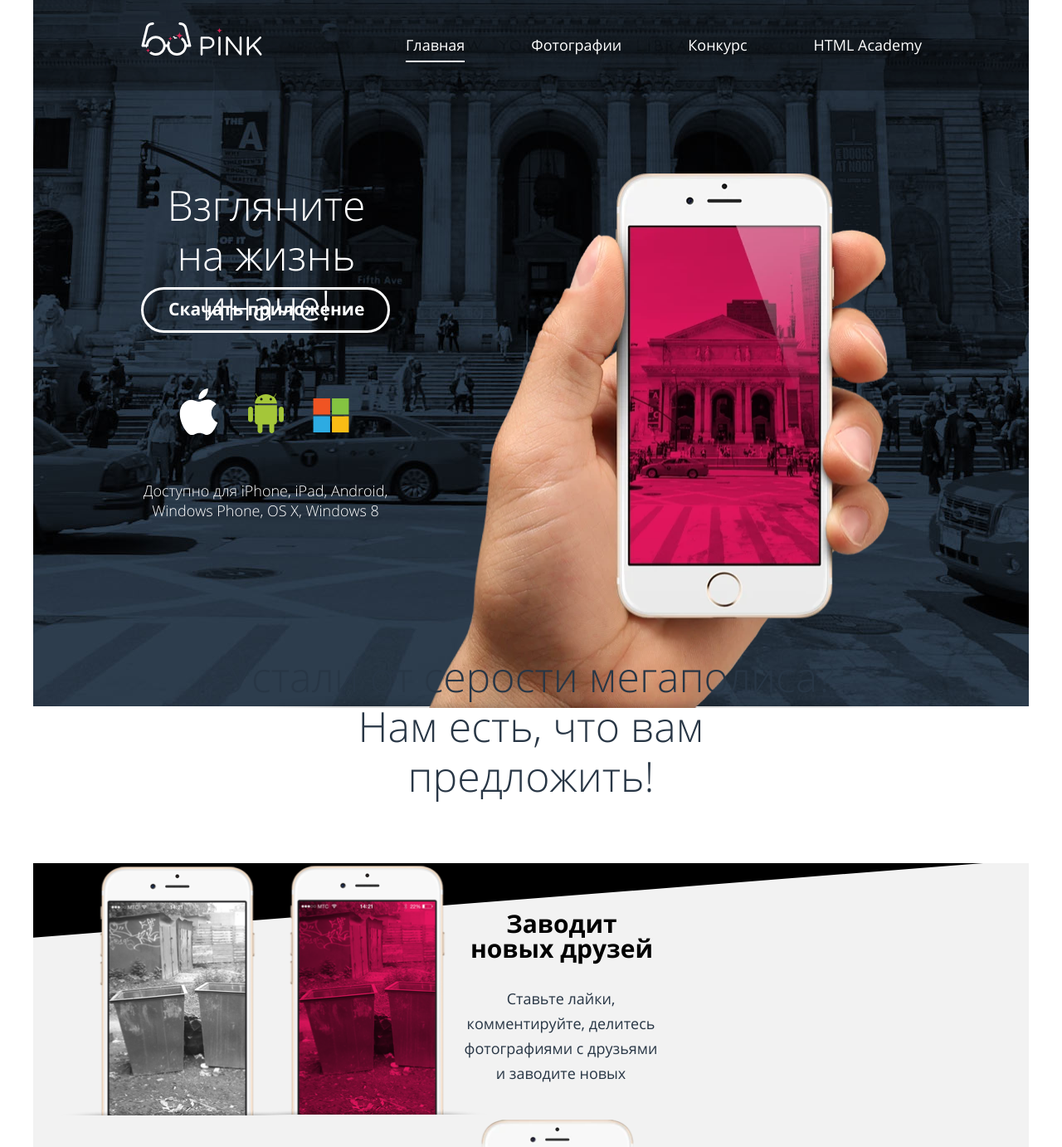
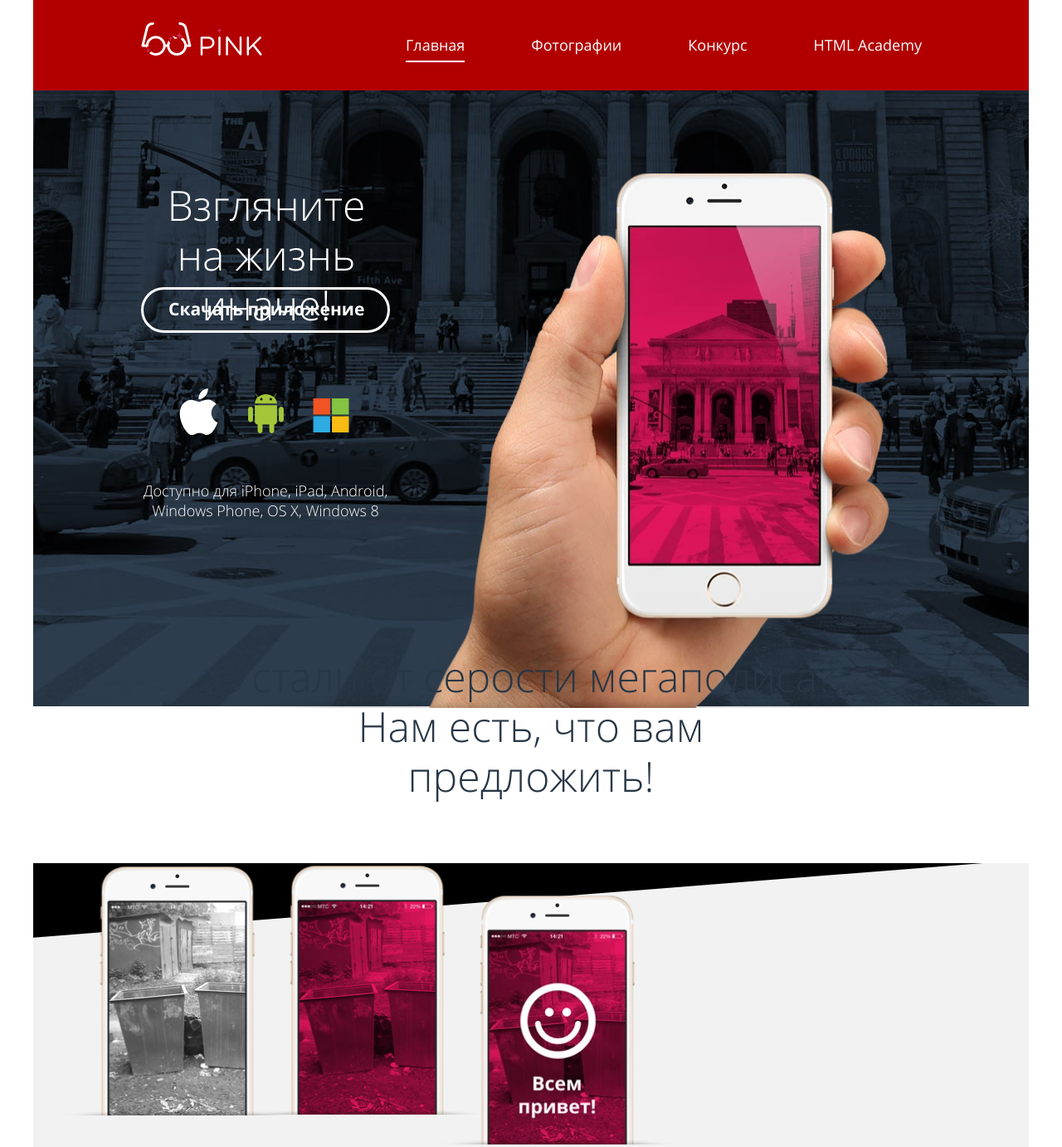
Before and after one commit to d109652/1005159-pink-17, a website: page source/index.html in a window 1280 px wide. Shown: the top 1382 px of the page at 83% size. Drawn offline with nearby package versions, Linux system fonts and the light colour scheme; files that its build step writes are made by us from their sources; files whose address does not match are found by name.

Commit message:
добавила контейнер для тянущегося фона

```diff
--- a/source/index.html
+++ b/source/index.html
@@ -36,6 +36,7 @@
       </symbol>
     </svg>
     <div class="site-wrapper">
+      <div class="page-header__background-container">
       <header class="page-header">
         <a class="page-header__logo">
           <svg class="page-header__logo-image" version="1.1" id="Layer_2" xmlns="http://www.w3.org/2000/svg" xmlns:xlink="http://www.w3.org/1999/xlink" x="0px" y="0px" width="146.3px" height="40.375px" viewBox="0 0 146.3 40.375" enable-background="new 0 0 146.3 40.375" xml:space="preserve">
@@ -82,6 +83,7 @@
           </ul>
         </nav>
       </header>
+      </div>
       <main class="page-index">
         <h1 class="visually-hidden">Взгляните на жизнь иначе c Pink!</h1>
         <section class="page-index__title-wrapper title-wrapper title-wrapper-index">
@@ -137,7 +139,7 @@
             <li class="advantages__item">
               <h3 class="advantages__title">Заводит новых друзей</h3>
               <p class="advantages__description">Ставьте лайки, комментируйте, делитесь фотографиями с друзьями и заводите новых</p>
-              <picture>
+              <picture class="advantages__image">
                 <source type="image/webp" media="(min-width: 1200px)" srcset="img/iphone-screen-3-desktop@1x.webp 1x, img/iphone-screen-3-desktop@2x.webp 2x">
                 <source type="image/webp" media="(min-width: 660px)" srcset="img/iphone-screen-3-tablet@1x.webp 1x, img/iphone-screen-3-tablet@2x.webp 2x">
                 <source type="image/webp" srcset="img/iphone-screen-mobile@1x.webp 1x, img/iphone-screen-mobile@2x.webp 2x">
--- a/source/less/blocks/page-header.less
+++ b/source/less/blocks/page-header.less
@@ -33,6 +33,11 @@
 .page-header__logo:active path {
   fill: @white;
   opacity: 0.3;
+}
+
+.page-header__background-container {
+  width: 100%;
+  background-color: red;
 }
 
 @media (max-width: @mobile-tablet-width-only) {
```
